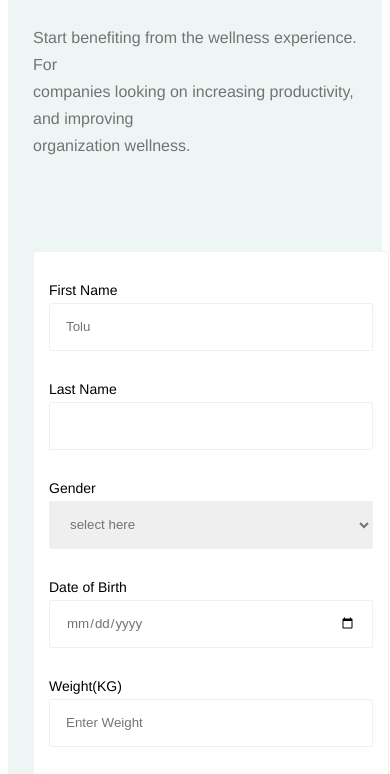
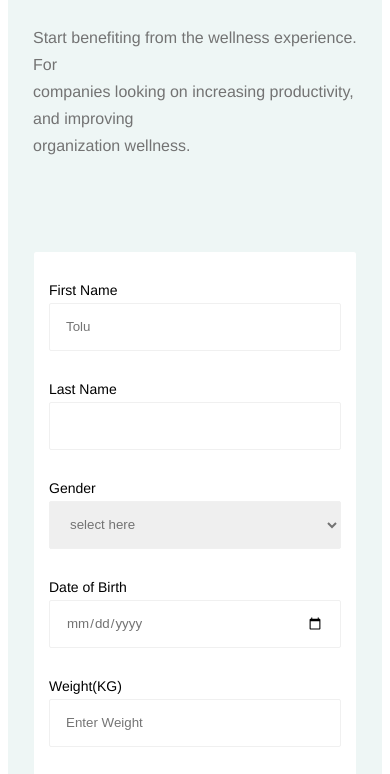
Before and after one commit to Amidat-Samuel/register-for-wellness, a plain HTML site: page index.html in a window 390 px wide. Shown: the part 262-1036 px from the top of the page. Drawn offline with Linux system fonts and the light colour scheme.

Commit message:
responsiveness

```diff
--- a/index.css
+++ b/index.css
@@ -116,6 +116,7 @@ a{
     padding-right: 25px;
     background-color: #eef6f5;
     margin: 0;
+    position: relative;
 
   }
 
@@ -130,8 +131,8 @@ padding-bottom: 10px;
     box-shadow: 3 0 2px 0 rgba(0, 0, 0, 0.3);
     padding: 30px 15px;
     background-color: #fff;
-    width: 100%;
-    height: 100%;
+    width: 90%;
+    height: 90%;
     border: 1px solid #fff;
     border-radius: 3px;
     border-color: #eef6f5;
```
Also changed, not shown: index.js (line endings or trailing spaces).
